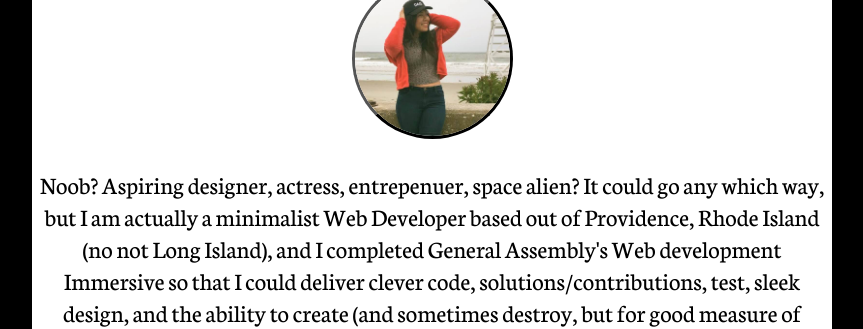
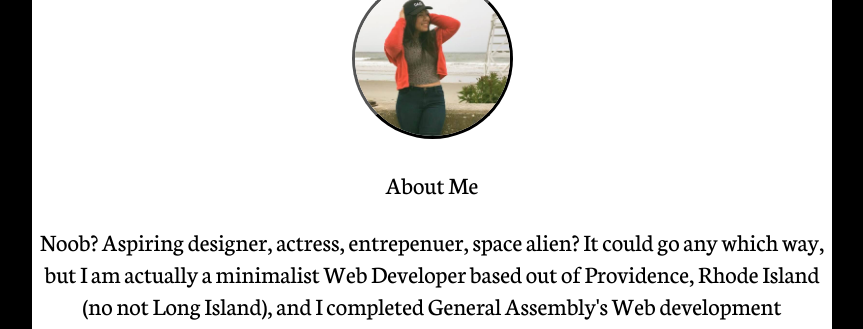
Before and after one commit to missjuliekhun/juliekhun.github.io, a plain HTML site: page index.html in a window 1280 px wide. Shown: the part 246-575 px from the top of the page, without its empty margins (208-1071 px from the left). Drawn offline with Linux system fonts and the light colour scheme.

Commit message:
about me p class

```diff
--- a/index.html
+++ b/index.html
@@ -13,6 +13,7 @@
       <div class="aboutme">
         <h1>Julie K.</h1>
           <img class="img-circle" src="pics/ju.jpg"  alt="Cinque Terre" alt="julie" height="300" width="236">
+          <p class="about me">About Me</p>
           <p>
           Noob? Aspiring designer, actress, entrepenuer, space alien? It could go any which way, but I am actually a minimalist Web Developer based out of Providence, Rhode Island (no not Long Island), and I completed General Assembly's Web development Immersive so that I could deliver clever code, solutions/contributions, test, sleek design, and the ability to create (and sometimes destroy, but for good measure of course!). Let's work together.
           </p>
```
